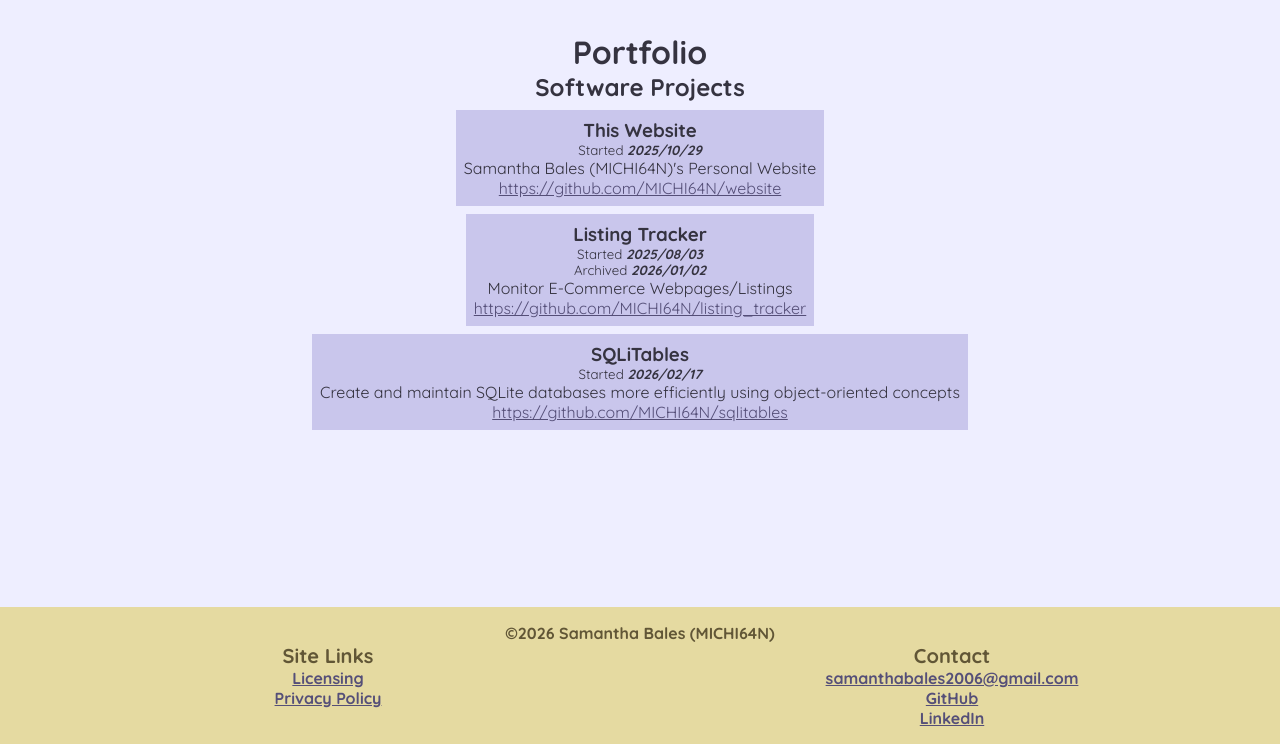
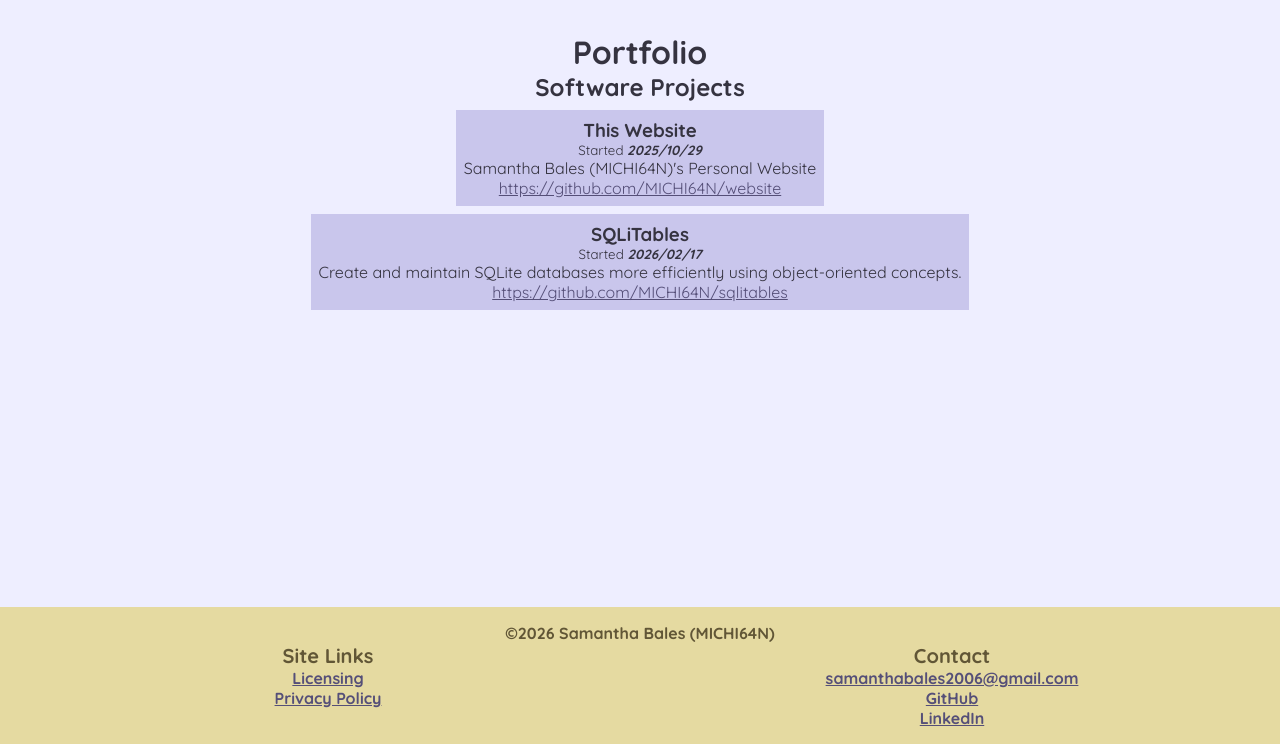
Before and after one commit to MICHI64N/website, a PHP site: page /portfolio.php in a window 1280 px wide. Shown: the part 56-800 px from the top of the page. Run offline with PHP 8.4, Linux system fonts and the light colour scheme.

Commit message:
Remove privated archive project.

```diff
--- a/portfolio.php
+++ b/portfolio.php
@@ -40,17 +40,9 @@ function main() {
                     https://github.com/MICHI64N/website</a>
             </section>
             <section class="entry">
-                <h3>Listing Tracker</h3>
-                <small>Started <time datetime="2025-08-03">2025/08/03</time></small>
-                <small>Archived <time datetime="2026-01-02">2026/01/02</time></small>
-                <p>Monitor E-Commerce Webpages/Listings</p>
-                <a href="https://github.com/MICHI64N/listing_tracker">
-                    https://github.com/MICHI64N/listing_tracker</a>
-            </section>
-            <section class="entry">
                 <h3>SQLiTables</h3>
                 <small>Started <time datetime="2026-02-17">2026/02/17</time></small>
-                <p>Create and maintain SQLite databases more efficiently using object-oriented concepts</p>
+                <p>Create and maintain SQLite databases more efficiently using object-oriented concepts.</p>
                 <a href="https://github.com/MICHI64N/sqlitables">
                     https://github.com/MICHI64N/sqlitables</a>
             </section>
```
